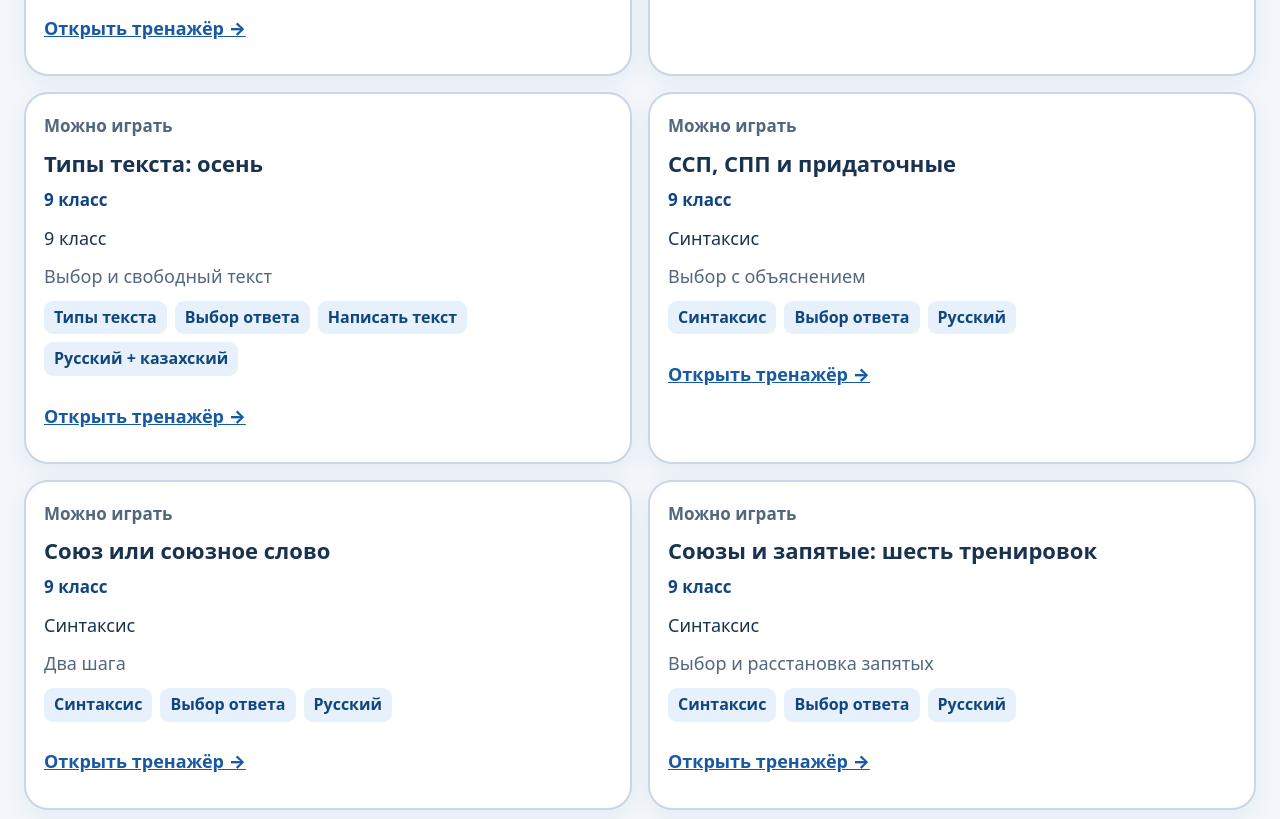
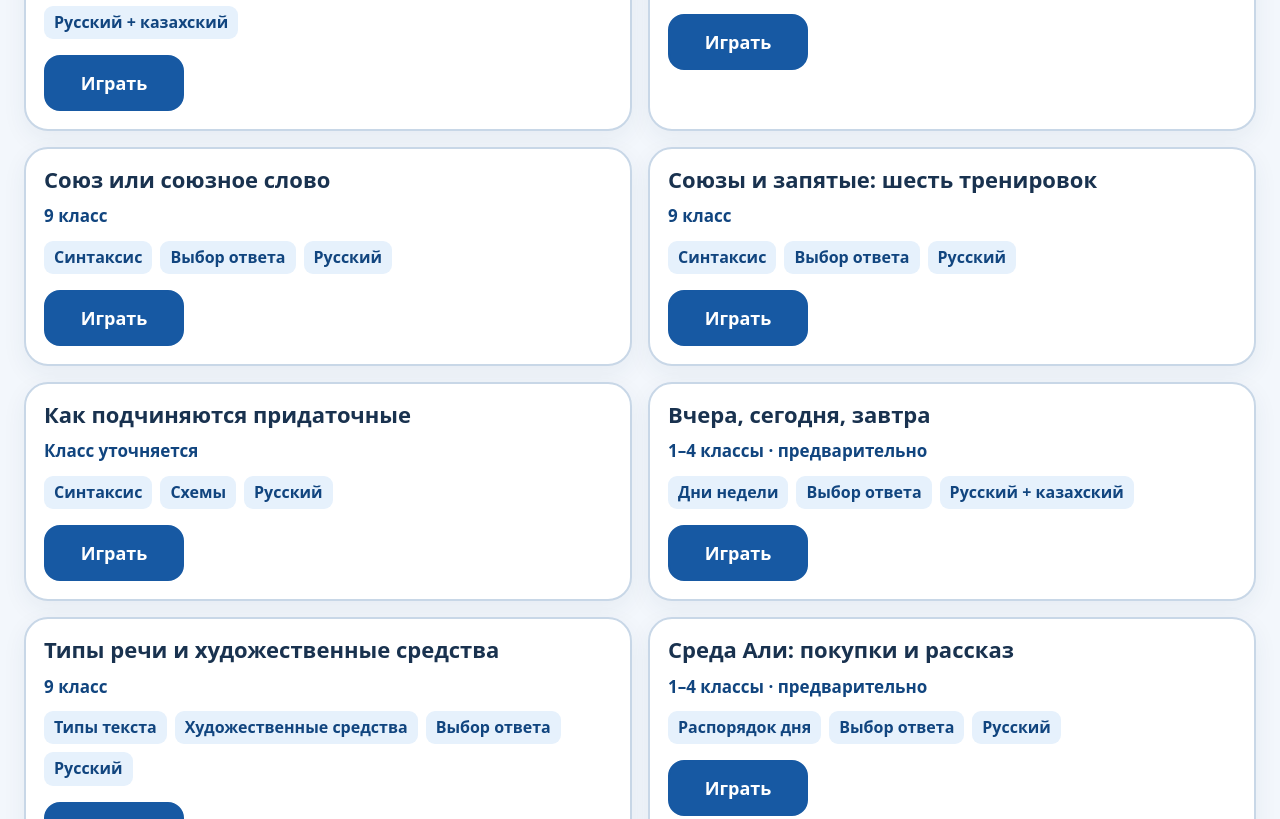
Before and after one commit to aryspixel/RusLang, a Vue app: page / in a window 1280 px wide. Shown: the part 1466-2285 px from the top of the page. Built offline with nearby package versions, Linux system fonts and the light colour scheme.

Commit message:
Updates to navigation

```diff
--- a/src/App.vue
+++ b/src/App.vue
@@ -16,10 +16,11 @@ const gameId = computed(() => hash.value.startsWith('#/game/') ? hash.value.slic
 const game = computed(() => games.find(item => item.id === gameId.value))
 const gameComponent = computed(() => game.value?.status === 'ready' && game.value.load ? defineAsyncComponent(game.value.load) : null)
 const activeTheme = computed(() => game.value?.defaultTheme || 'neutral')
-const visibleGames = computed(() => games.filter(item => matchesFilters(item, selectedFilters.value, searchText.value)))
+const readyGames = computed(() => games.filter(item => item.status === 'ready'))
+const visibleGames = computed(() => readyGames.value.filter(item => matchesFilters(item, selectedFilters.value, searchText.value)))
 const hasFilters = computed(() => searchText.value.trim() !== '' || Object.values(selectedFilters.value).some(values => values.length > 0))
 function availableOptions(group) {
-  return group.options.filter(option => games.some(item => item.facets[group.key].includes(option.id)))
+  return group.options.filter(option => readyGames.value.some(item => item.facets[group.key].includes(option.id)))
 }
 function toggleFilter(group, id) {
   const current = selectedFilters.value[group]
@@ -29,8 +30,12 @@ function clearFilters() {
   selectedFilters.value = { grade: [], topic: [], format: [], language: [] }
   searchText.value = ''
 }
-function facetLabel(groupKey, id) {
-  return filterGroups.find(group => group.key === groupKey)?.options.find(option => option.id === id)?.label || id
+function cardTags(item) {
+  const normalize = text => text.trim().toLocaleLowerCase('ru')
+  const labels = ['topic', 'format', 'language'].flatMap(key =>
+    item.facets[key].map(id => filterGroups.find(group => group.key === key)?.options.find(option => option.id === id)?.label || id)
+  )
+  return [...new Set(labels)].filter(label => normalize(label) !== normalize(item.title))
 }
 function audienceLabel(item) {
   if (item.gradeMin === null) return 'Класс уточняется'
@@ -79,20 +84,15 @@ function audienceLabel(item) {
             </div>
           </fieldset>
         </SurfacePanel>
-        <h2 class="section-title" role="status">Найдено: {{ visibleGames.length }} из {{ games.length }}</h2>
+        <h2 class="section-title" role="status">Найдено: {{ visibleGames.length }} из {{ readyGames.length }}</h2>
         <div class="catalog-grid">
           <SurfacePanel v-for="item in visibleGames" :key="item.id">
-            <span class="catalog-card__status">{{ item.status === 'ready' ? 'Можно играть' : 'Ожидает переноса' }}</span>
             <h3>{{ item.title }}</h3>
             <p class="audience-label">{{ audienceLabel(item) }}</p>
-            <p>{{ item.topic }}</p>
-            <p class="muted">{{ item.interaction }}</p>
             <div class="catalog-card__tags" aria-label="Теги упражнения">
-              <span class="catalog-card__tag">{{ facetLabel('topic', item.facets.topic[0]) }}</span>
-              <span v-for="id in item.facets.format" :key="id" class="catalog-card__tag">{{ facetLabel('format', id) }}</span>
-              <span class="catalog-card__tag">{{ facetLabel('language', item.facets.language[0]) }}</span>
+              <span v-for="label in cardTags(item)" :key="label" class="catalog-card__tag">{{ label }}</span>
             </div>
-            <a v-if="item.status === 'ready'" class="catalog-card__open" :href="`#/game/${item.id}`">Открыть тренажёр →</a>
+            <a class="touch-button catalog-card__open" :href="`#/game/${item.id}`" :aria-label="`Играть: ${item.title}`">Играть</a>
           </SurfacePanel>
         </div>
         <SurfacePanel v-if="visibleGames.length === 0" class="catalog-empty">
--- a/src/styles/base.css
+++ b/src/styles/base.css
@@ -33,11 +33,10 @@ a { color: var(--color-primary); }
 .catalog-empty { margin-top: var(--space-3); }
 .catalog-grid { display: grid; grid-template-columns: repeat(2, minmax(0, 1fr)); gap: var(--space-3); }
 .surface-panel { min-width: 0; padding: var(--space-4); border: 2px solid var(--color-border); border-radius: var(--radius-card); background: var(--color-surface); box-shadow: 0 8px 24px #183a6010; }
-.catalog-card__status { display: inline-block; color: var(--color-muted); font-size: clamp(17px, 1.1vw, 21px); font-weight: 750; margin-bottom: var(--space-2); }
 .audience-label { font-size: clamp(17px, 1.1vw, 21px); font-weight: 750; color: var(--color-primary-dark); }
 .catalog-card__tags { display: flex; flex-wrap: wrap; gap: 8px; margin-top: var(--space-2); }
 .catalog-card__tag { border-radius: 9px; background: var(--color-selected); color: var(--color-primary-dark); padding: 5px 10px; font-size: clamp(16px, 1vw, 20px); font-weight: 700; }
-.catalog-card__open { display: inline-flex; align-items: center; min-height: var(--touch-min); margin-top: var(--space-2); font-weight: 800; }
+.catalog-card__open { display: inline-flex; align-items: center; justify-content: center; margin-top: var(--space-3); text-decoration: none; touch-action: manipulation; }
 .game-layout { display: grid; gap: var(--space-3); }
 .game-layout > p { margin: 0; }
 .game-translation { color: var(--color-muted); }
```
Also changed, not shown: 2 other files (tests, documents, lock files or other folders).
